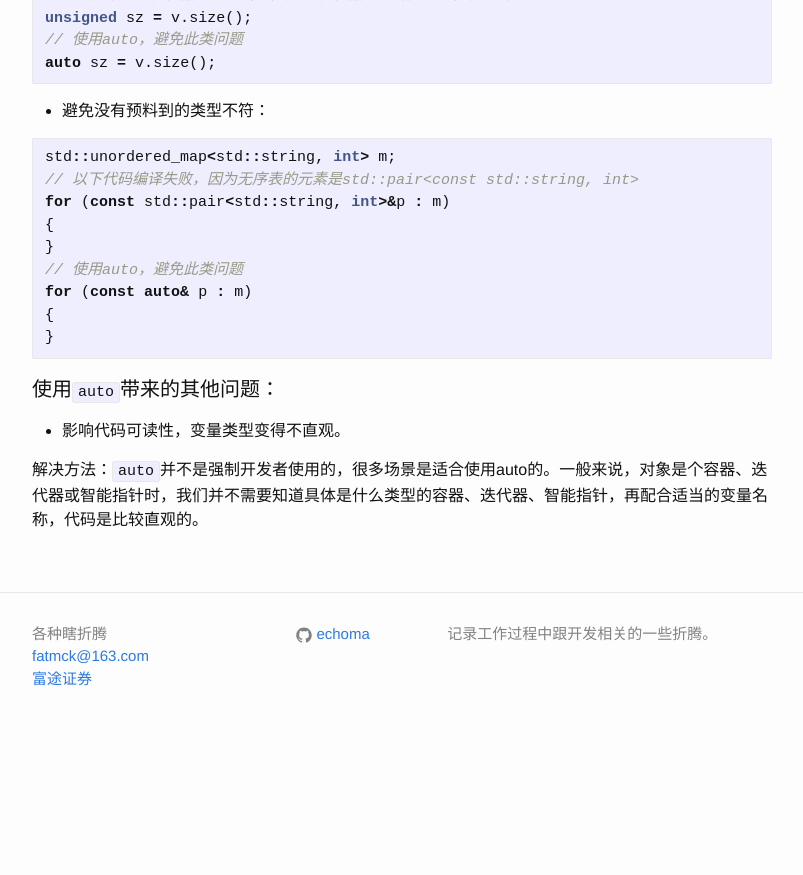
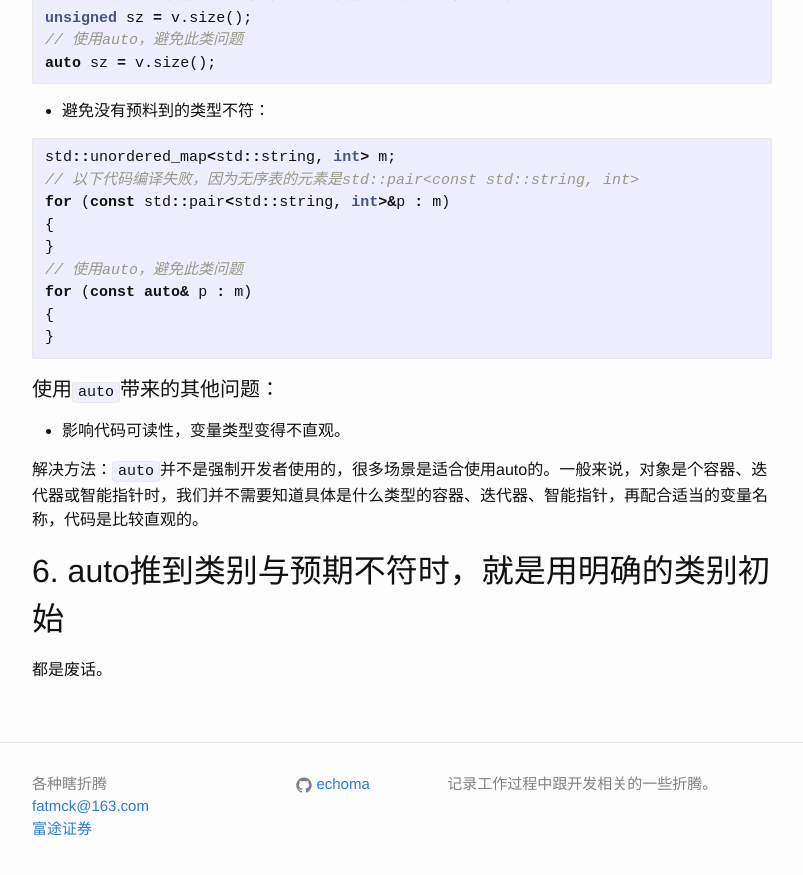
Before and after one commit to echoma/echoma.github.com, a Jekyll site: the page built from _posts/2017-03-09-effective-modern-cpp-chp02.markdown, in a window 1280 px wide and 900 px high, scrolled down 1048 px. Shown: the top 875 px of the window, without its empty margins (238-1041 px from the left). Built offline with Jekyll 4.4.1, drawn with Linux system fonts in a browser that asks for light colours; before the commit the page ends 1798 px from its top, so only the background shows below that.

Commit message:
emc++ No.6

```diff
--- a/_posts/2017-03-09-effective-modern-cpp-chp02.markdown
+++ b/_posts/2017-03-09-effective-modern-cpp-chp02.markdown
@@ -66,3 +66,7 @@ for (const auto& p : m)
 * 影响代码可读性，变量类型变得不直观。
 
 解决方法：`auto`并不是强制开发者使用的，很多场景是适合使用auto的。一般来说，对象是个容器、迭代器或智能指针时，我们并不需要知道具体是什么类型的容器、迭代器、智能指针，再配合适当的变量名称，代码是比较直观的。
+
+## 6. auto推到类别与预期不符时，就是用明确的类别初始
+
+都是废话。
```
